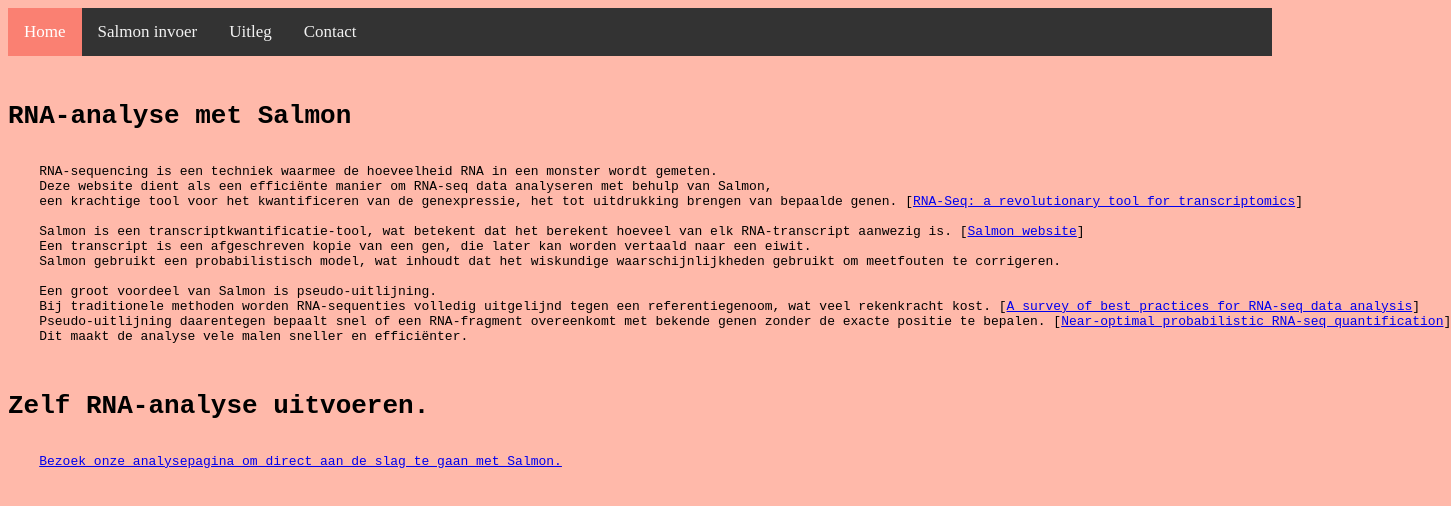
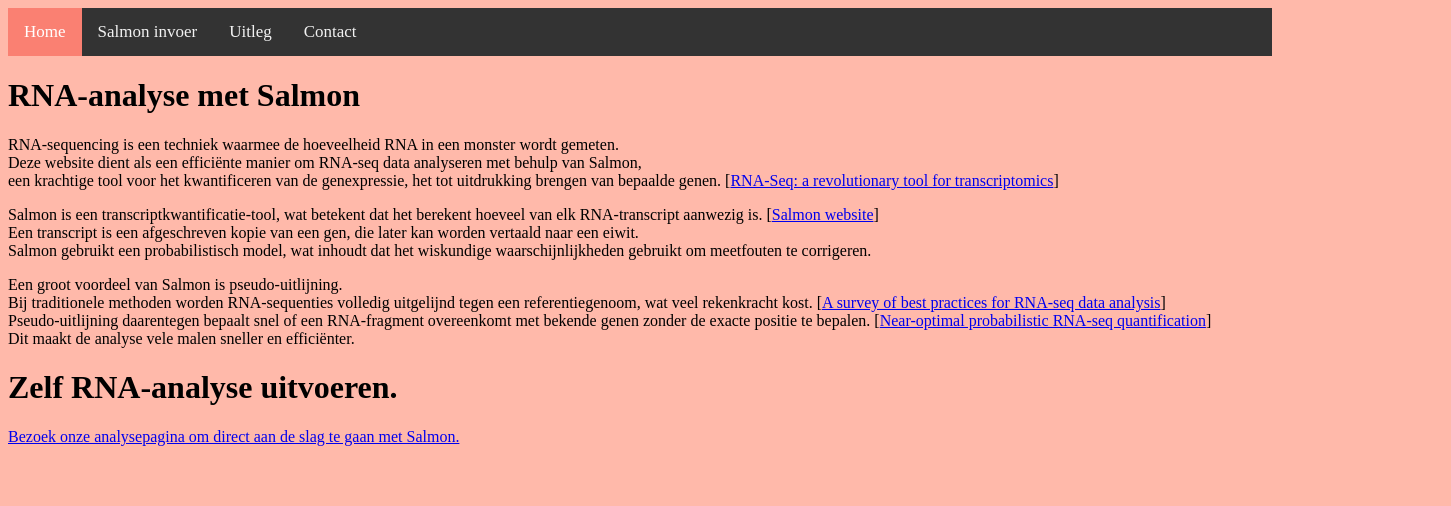
Before and after one commit to Wietze-vd-Berg/De_Bioinformatica_Toolbox, a plain HTML site: page Website/index.html in a window 1280 px wide. Shown: the whole page, 1451 px wide, since content can reach past the window. Drawn offline with Linux system fonts and the light colour scheme.

Commit message:
Unified formatting across whole site

```diff
--- a/Website/index.html
+++ b/Website/index.html
@@ -13,20 +13,25 @@
     <a href="uitleg.html">Uitleg</a>
     <a href="contact.html">Contact</a>
     </div>
-<pre>
     <h1>RNA-analyse met Salmon</h1>
-    RNA-sequencing is een techniek waarmee de hoeveelheid RNA in een monster wordt gemeten.
-    Deze website dient als een efficiënte manier om RNA-seq data analyseren met behulp van Salmon,
+    <p>
+        RNA-sequencing is een techniek waarmee de hoeveelheid RNA in een monster wordt gemeten.</br>
+    Deze website dient als een efficiënte manier om RNA-seq data analyseren met behulp van Salmon,</br>
     een krachtige tool voor het kwantificeren van de genexpressie, het tot uitdrukking brengen van bepaalde genen. [<a href="https://www.nature.com/articles/nrg2484">RNA-Seq: a revolutionary tool for transcriptomics</a>]
+    </p>
 
-    Salmon is een transcriptkwantificatie-tool, wat betekent dat het berekent hoeveel van elk RNA-transcript aanwezig is. [<a href="https://combine-lab.github.io/salmon/">Salmon website</a>]
-    Een transcript is een afgeschreven kopie van een gen, die later kan worden vertaald naar een eiwit.
+    <p>
+    Salmon is een transcriptkwantificatie-tool, wat betekent dat het berekent hoeveel van elk RNA-transcript aanwezig is. [<a href="https://combine-lab.github.io/salmon/">Salmon website</a>]</br>
+    Een transcript is een afgeschreven kopie van een gen, die later kan worden vertaald naar een eiwit.</br>
     Salmon gebruikt een probabilistisch model, wat inhoudt dat het wiskundige waarschijnlijkheden gebruikt om meetfouten te corrigeren.
+    </p>
 
-    Een groot voordeel van Salmon is pseudo-uitlijning.
-    Bij traditionele methoden worden RNA-sequenties volledig uitgelijnd tegen een referentiegenoom, wat veel rekenkracht kost. [<a href="https://genomebiology.biomedcentral.com/articles/10.1186/s13059-016-0881-8">A survey of best practices for RNA-seq data analysis</a>]
-    Pseudo-uitlijning daarentegen bepaalt snel of een RNA-fragment overeenkomt met bekende genen zonder de exacte positie te bepalen. [<a href="https://www.nature.com/articles/nbt.3519">Near-optimal probabilistic RNA-seq quantification</a>]
+    <p>
+    Een groot voordeel van Salmon is pseudo-uitlijning.</br>
+    Bij traditionele methoden worden RNA-sequenties volledig uitgelijnd tegen een referentiegenoom, wat veel rekenkracht kost. [<a href="https://genomebiology.biomedcentral.com/articles/10.1186/s13059-016-0881-8">A survey of best practices for RNA-seq data analysis</a>]</br>
+    Pseudo-uitlijning daarentegen bepaalt snel of een RNA-fragment overeenkomt met bekende genen zonder de exacte positie te bepalen. [<a href="https://www.nature.com/articles/nbt.3519">Near-optimal probabilistic RNA-seq quantification</a>]</br>
     Dit maakt de analyse vele malen sneller en efficiënter.
+    </p>
 
     <h1>Zelf RNA-analyse uitvoeren.</h1>
     <a href="Salmon_invoer.html">Bezoek onze analysepagina om direct aan de slag te gaan met Salmon.</a>
```
Also changed, not shown: Website/contact.html (+6 -6 lines).
